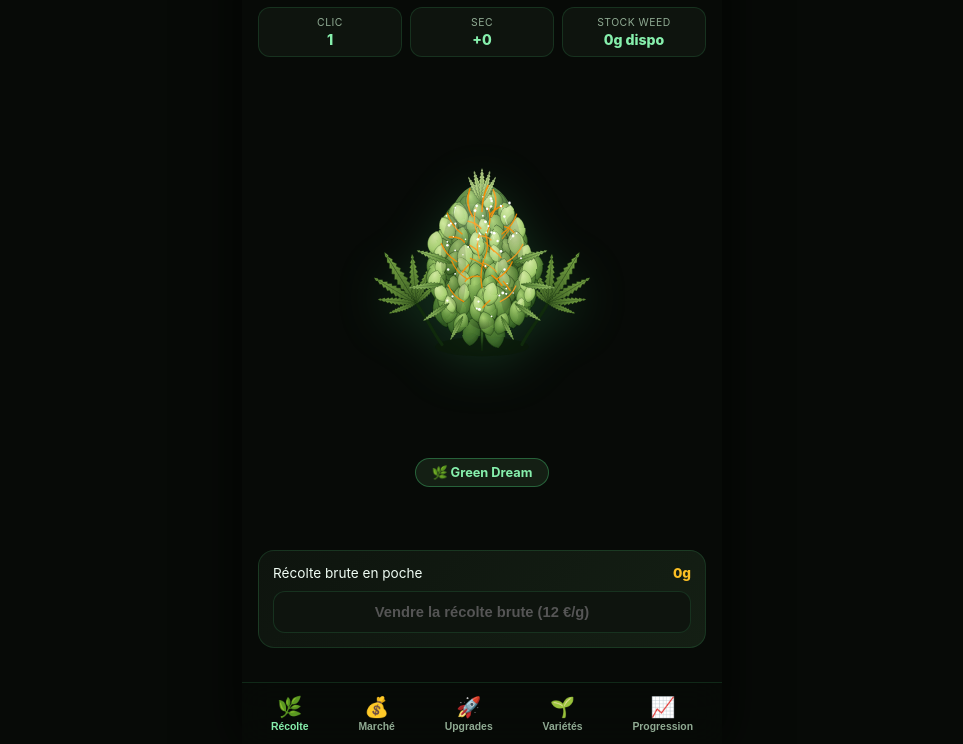
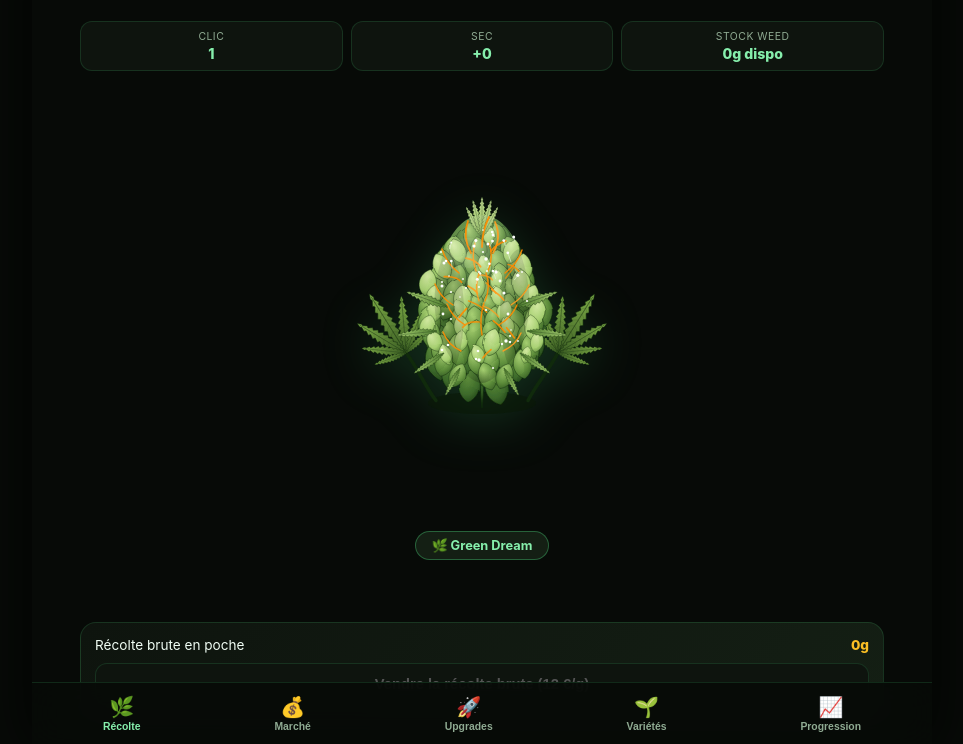
Before and after one commit to stxtxm/clicker-game, a website: page index.html in a window 1280 px wide. Shown: the part 56-800 px from the top of the page, without its empty margins (158-1121 px from the left). Drawn offline with Linux system fonts and the light colour scheme.

Commit message:
fix(ui): tap animation + Pixel 9a scroll + responsive
- bud: restore pulse-active (bp keyframes .92→1.05) for #bs/.bud-container, fix :active .96 + touch-action/will-change, évite rétrécissement cumulé à chaque tap
- layout: html/body height 100% overflow hidden, .app height 100dvh overflow hidden, main/view flex 1 min-height 0 overflow auto + -webkit-overflow-scrolling touch, corrige scroll bloqué sur Pixel 9a
- responsive: ajoute desktop @media 820px (app 900px, bud 320px, grilles 1fr 1fr)

```diff
--- a/index.html
+++ b/index.html
@@ -23,15 +23,17 @@
       --sab: env(safe-area-inset-bottom, 0px);
     }
     *, *::before, *::after { box-sizing: border-box; margin: 0; padding: 0; user-select: none; -webkit-user-select: none; -webkit-tap-highlight-color: transparent; }
+    html, body { height: 100%; overflow: hidden; }
     body {
       background: var(--bg);
       color: var(--text);
       font-family: -apple-system, BlinkMacSystemFont, "Segoe UI", Roboto, Helvetica, Arial, sans-serif;
-      min-height: 100vh;
-      min-height: 100dvh;
+      height: 100%;
+      height: 100dvh;
       display: flex;
       flex-direction: column;
-      overflow-x: hidden;
+      overflow: hidden;
+      -webkit-font-smoothing: antialiased;
     }
     .app {
       display: flex;
@@ -39,8 +41,10 @@
       width: 100%;
       max-width: 480px;
       margin: 0 auto;
-      min-height: 100vh;
-      min-height: 100dvh;
+      height: 100vh;
+      height: 100dvh;
+      min-height: 0;
+      overflow: hidden;
       background: var(--bg);
       position: relative;
       box-shadow: 0 0 50px rgba(0,0,0,0.8);
@@ -74,17 +78,27 @@
     }
     .h-stat b { color: var(--gold); }
     main {
-      flex: 1;
+      flex: 1 1 0%;
+      min-height: 0;
       display: flex;
       flex-direction: column;
       position: relative;
       overflow-y: auto;
+      overflow-x: hidden;
+      -webkit-overflow-scrolling: touch;
+      overscroll-behavior: contain;
       padding-bottom: calc(80px + var(--sab));
     }
     .view {
       display: none;
       flex-direction: column;
+      flex: 1 1 0%;
+      min-height: 0;
       padding: 16px;
+      overflow-y: auto;
+      overflow-x: hidden;
+      -webkit-overflow-scrolling: touch;
+      overscroll-behavior: contain;
       animation: fadeIn .2s cubic-bezier(.4,0,.2,1);
     }
     .view.active { display: flex; }
@@ -118,9 +132,13 @@
       justify-content: center;
       cursor: pointer;
       -webkit-tap-highlight-color: transparent;
-      transition: transform .08s cubic-bezier(.34,1.56,.64,1);
+      touch-action: none;
+      will-change: transform;
+      transition: transform .08s cubic-bezier(.4,0,.2,1);
     }
-    .bud-container:active { transform: scale(0.92); }
+    .bud-container:active { transform: scale(0.96); }
+    .bud-container.pulse-active, #bs.pulse-active { animation: bp .28s cubic-bezier(.4,0,.2,1); }
+    @keyframes bp { 0%{transform:scale(1)}35%{transform:scale(.92)}65%{transform:scale(1.05)}100%{transform:scale(1)} }
     .bud-container svg { width: 100%; height: 100%; filter: drop-shadow(0 12px 24px rgba(74,222,128,0.18)); }
     .strain-badge {
       background: var(--panel2);
@@ -327,6 +345,17 @@
     }
     .tab-btn span:first-child { font-size: 1.25rem; }
     .tab-btn.active { color: var(--green-soft); }
+
+    @media (min-width: 820px) {
+      .app { max-width: 900px; }
+      main { padding: 0 24px; }
+      .bud-container { width: 320px; height: 320px; }
+      .view { padding: 24px; }
+      .market-grid, .upgrades, .strains { display: grid; grid-template-columns: 1fr 1fr; gap: 12px; }
+    }
+    @media (min-width: 820px) and (max-height: 680px) {
+      .bud-container { width: 260px; height: 260px; }
+    }
   </style>
 </head>
 <body>
```
